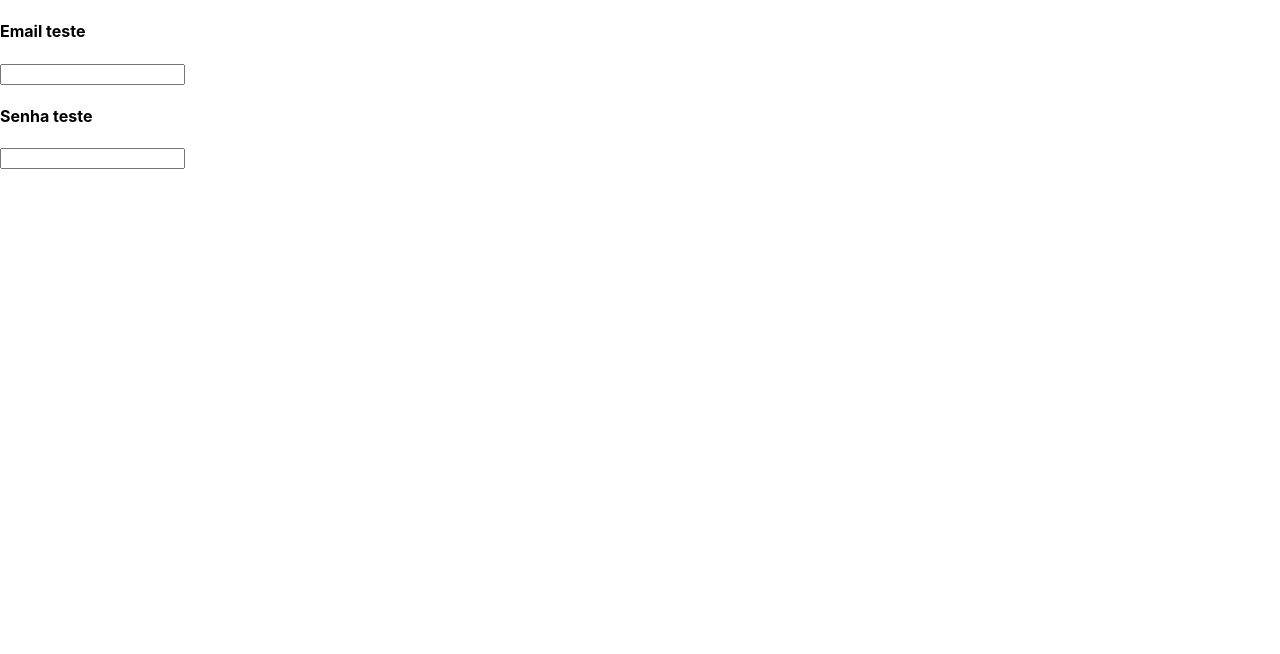
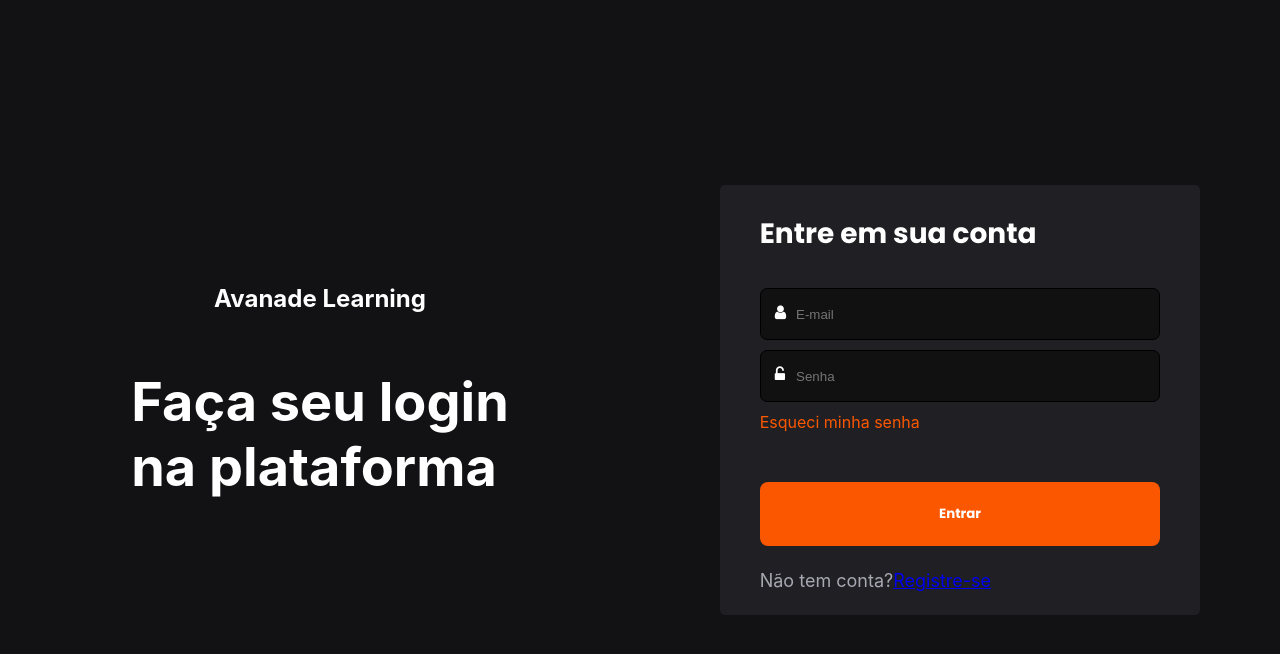
Before and after one commit to GustavoTolentino/AvanadeLearning, a React (Create React App) app in the folder avanadelearning/: page / in a window 1280 px wide. Shown: the top 654 px of the page. Built offline with nearby package versions, Linux system fonts and the light colour scheme.

Commit message:
Página login

```diff
--- a/avanadelearning/package.json
+++ b/avanadelearning/package.json
@@ -3,12 +3,16 @@
   "version": "0.1.0",
   "private": true,
   "dependencies": {
+    "@fortawesome/fontawesome-free": "^5.15.4",
     "@testing-library/jest-dom": "^5.14.1",
     "@testing-library/react": "^11.2.7",
     "@testing-library/user-event": "^12.8.3",
+    "axios": "^0.24.0",
     "react": "^17.0.2",
     "react-dom": "^17.0.2",
+    "react-router-dom": "^5.3.0",
     "react-scripts": "4.0.3",
+    "styled-components": "^5.3.3",
     "web-vitals": "^1.1.2"
   },
   "scripts": {
--- /dev/null
+++ b/avanadelearning/src/components/Button/index.jsx
@@ -0,0 +1,16 @@
+import React from 'react';
+import { ButtonWrapper } from './styles/ButtonWrapper';
+
+export function Button({ children, ghost, border, banner, tag, ...props }) {
+  return (
+    <ButtonWrapper
+      ghost={ghost}
+      border={border}
+      banner={banner}
+      as={tag}
+      {...props}
+    >
+      {children}
+    </ButtonWrapper>
+  );
+}
--- /dev/null
+++ b/avanadelearning/src/components/Button/styles/ButtonWrapper.js
@@ -0,0 +1,36 @@
+import styled, { css } from 'styled-components';
+
+const GhostButton = css`
+  background-color: transparent;
+  border: none;
+  color: #ffffff;
+`;
+const BorderButton = css`
+  border: 2px solid #FB5700;
+  background-color: transparent;
+  color: #FB5700;
+`;
+const BannerButton = css`
+  border: 2px solid #ffffff;
+  background-color: transparent;
+  color: #ffffff;
+`;
+const DefaultButton = css`
+  background-color: #FB5700;
+  border: none;
+  color: #ffffff;
+`;
+export const ButtonWrapper = styled.button`
+  padding: 22px 17px;
+  border-radius: 8px;
+  font-weight: 700;
+  font-family: 'Poppins', sans-serif;
+  cursor: pointer;
+  width: 100%;
+  ${({ ghost, border, banner }) => {
+    if (ghost) return GhostButton;
+    if (border) return BorderButton;
+    if (banner) return BannerButton;
+    return DefaultButton;
+  }};
+`;
--- a/avanadelearning/src/pages/Login/index.jsx
+++ b/avanadelearning/src/pages/Login/index.jsx
@@ -1,10 +1,9 @@
 import React, { useState } from 'react';
-// import './styles.css';
+import './styles/style.css';
 import { Link, useHistory } from 'react-router-dom';
-// import LoginImg from '../../img/LoginImg.png';
-// import { Button } from '../../components/Button';
+import { Button } from '../../components/Button';
 import { api } from '../../services/api';
-// import axios from 'axios';
+import axios from 'axios';
 
 export function Login() {
   const history = useHistory();
@@ -26,22 +25,42 @@
   };
 
   return (
+
     <div>
-        <form>
-            <h4>Email teste</h4>
-            <input
+      <link rel="stylesheet" type="text/css" media="screen" href="https://maxcdn.bootstrapcdn.com/font-awesome/4.7.0/css/font-awesome.min.css" />
+      <div className="sca">
+        <div className="bca">
+          <div>
+            {/* <img src=""/> */}
+            <h2>Avanade Learning</h2>
+          </div>
+          <div>
+          <h1 className="texttes">Faça seu login <br/>na plataforma</h1>
+          </div>
+        </div>
+        <div className="rfa">
+          <section className="sfa">
+            <form onSubmit={(e) => handleSignIn(e)} className="fia">
+              <h3>Entre em sua conta</h3>
+              <label><input
                 type="email"
+                placeholder="E-mail"
                 value={email}
                 onChange={(e) => setEmail(e.target.value)}
-            ></input>
-
-            <h4>Senha teste</h4>
-            <input
+              /></label>
+              <label><input
                 type="password"
+                placeholder="Senha"
                 value={password}
                 onChange={(e) => setPassword(e.target.value)}
-            ></input>
+              /></label>
+              <a className="fmpl">Esqueci minha senha</a>
+              <Button type="submit">Entrar</Button>
+              <h4 className="nhal">Não tem conta?<a href="#" className="llo">Registre-se</a></h4>
             </form>
+          </section>
+        </div>
+      </div>
     </div>
   );
 }
--- a/avanadelearning/src/pages/Login/styles/style.css
+++ b/avanadelearning/src/pages/Login/styles/style.css
@@ -0,0 +1,92 @@
+@import url('https://fonts.googleapis.com/css2?family=Poppins:wght@700&display=swap');
+.bca, .rfa, .sca, .sfa {
+    display: flex;
+    justify-content: center;
+    align-items: center;
+}
+.sca {
+ background-color: #121214;
+ color: #ffffff;
+}
+.bca {
+    flex-direction: column;
+    width: 50%;
+}
+.rfa {
+    width: 50%;
+}
+.bca, .rfa{
+    height: 100vh;
+}
+.sfa {
+    background-color: #202024;
+    width: 480px;
+    /* height: 750px; */
+    flex-direction: column;
+    border-radius: 5px;
+}
+.fia {
+    display: flex;
+    align-items: flex-start;
+    justify-content: flex-start;
+    flex-direction: column;
+}
+.fia h3{
+    font-size: 28px;
+    font-family: 'Poppins', sans-serif;
+    font-weight: bold;
+}
+.fia input{
+    width: 350px;
+    height: 50px;
+    background-color: #111111;
+    border-radius: 7px;
+    border: solid 1px #000000;
+    color: #ffffff;
+    outline: none;
+    padding: 0px 1em 0px 2.65em;
+    margin-bottom: 5px;
+    margin-top: 5px;
+}
+.fia input::after{
+    border: outset 2px blue;
+}
+.fia:nth-child(3)::after {
+	content: "\emailIcon.svg";
+}
+.fmpl{
+    color: #FB5700;
+    padding-top: 5px;
+    padding-bottom: 50px;
+}
+.texttes {
+    font-size: 54px;
+}
+.nhal {
+    font-size: 18px;
+    color: #A8A8B3;
+    font-weight: normal;
+}
+label {
+	position: relative;
+}
+label::after {
+	font-family: FontAwesome;
+	float: left;
+	margin-left: -1.5em;
+	content: "\f007";
+	color: #ffffff;
+
+	left: 15px;
+	position: absolute;
+	top: 21px;
+	bottom: 0;
+	margin: auto;
+}
+label:nth-child(3)::after {
+	content: "\f13e";
+}
+
+.fia input:focus{
+    border: outset 2px red;
+}
```
Also changed, not shown: avanadelearning/src/components/Button/styles/index.jsx (added, +16 -0 lines), avanadelearning/src/pages/Login/emailIcon.svg (added), 1 other file (tests, documents, lock files or other folders). Lines whose indentation alone changed are shown as unchanged.
